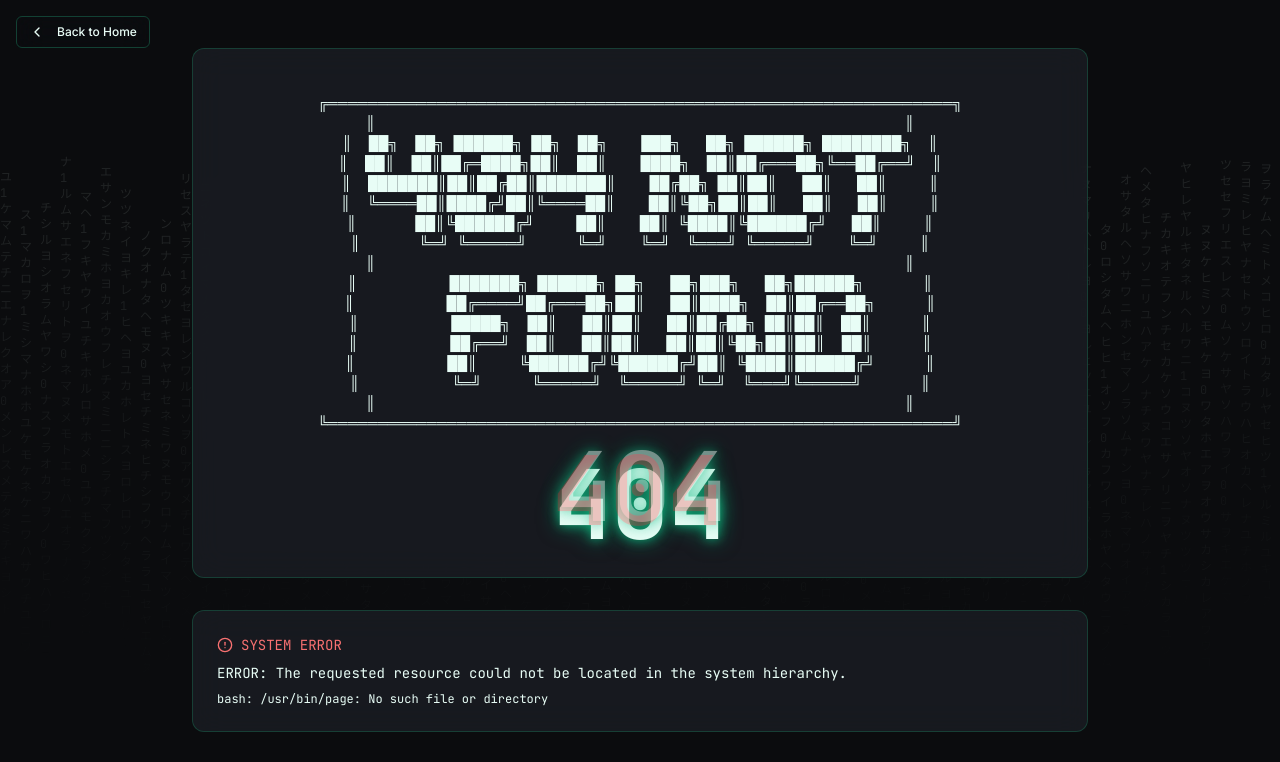
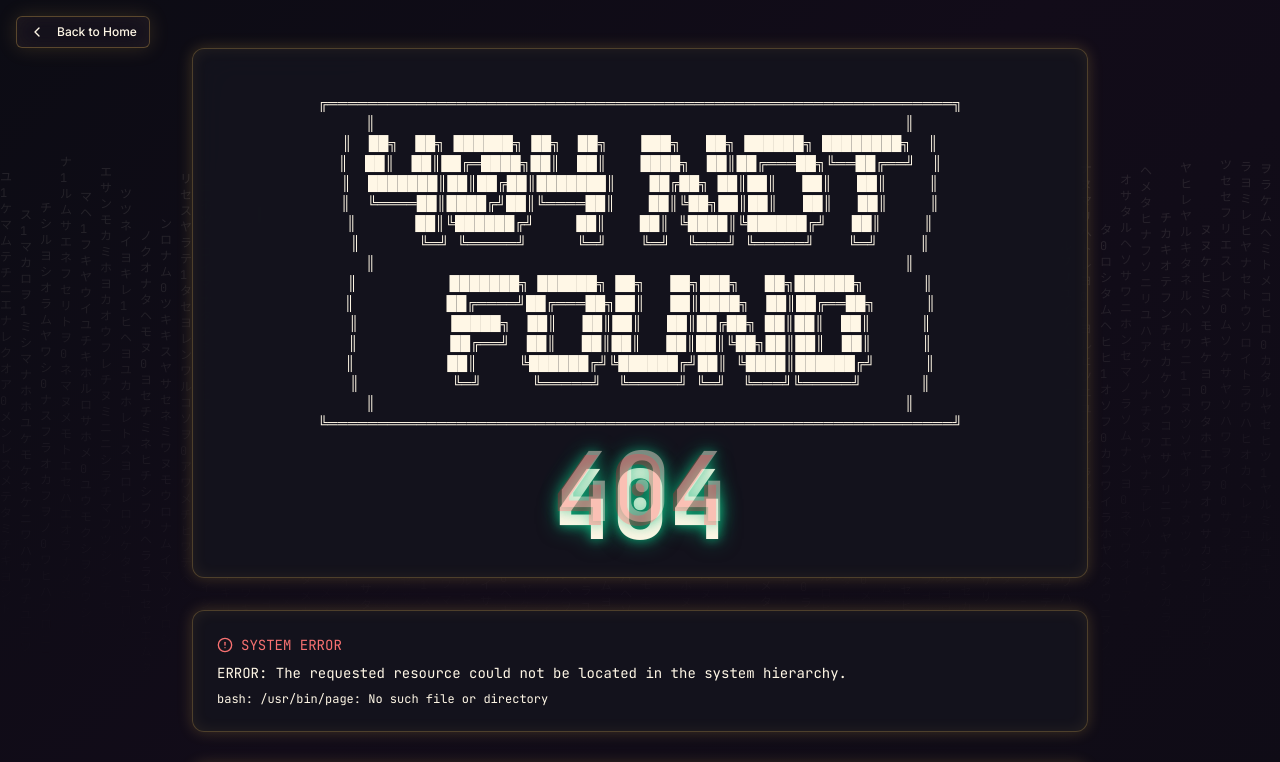
Before and after one commit to GGPrompts/my-portfolio, a Next.js app: page /templates/404 in a window 1280 px wide. Shown: the top 762 px of the page. Built offline with nearby package versions, Linux system fonts and the light colour scheme.

Commit message:
Fix default theme application on initial load

```diff
--- a/components/ThemeProvider.tsx
+++ b/components/ThemeProvider.tsx
@@ -24,6 +24,9 @@ export function ThemeProvider({ children }: { children: React.ReactNode }) {
     if (savedTheme && themes.includes(savedTheme)) {
       setThemeState(savedTheme)
       document.documentElement.setAttribute('data-theme', savedTheme)
+    } else {
+      // Set default theme if no saved theme
+      document.documentElement.setAttribute('data-theme', 'amber')
     }
   }, [])
 
```
